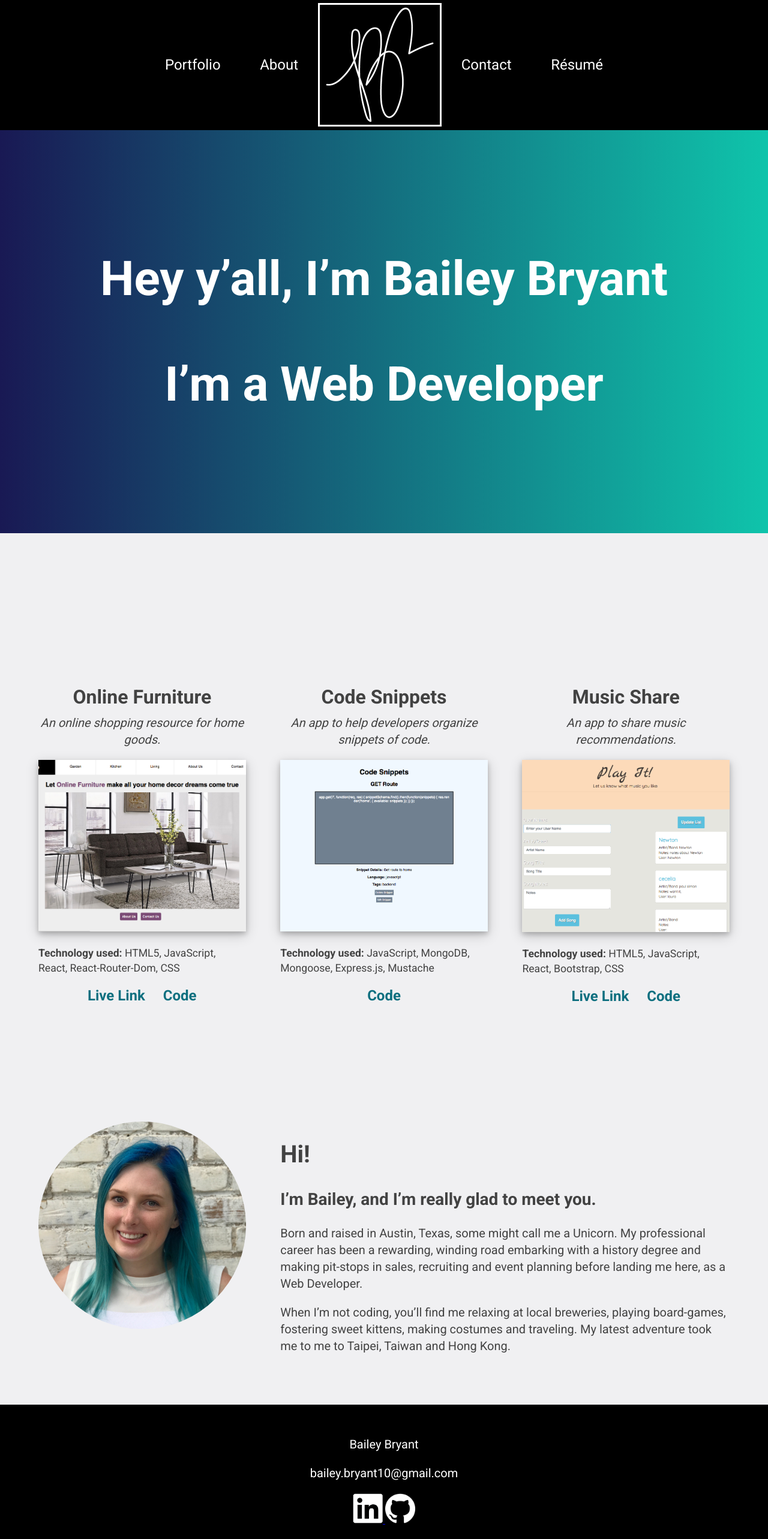
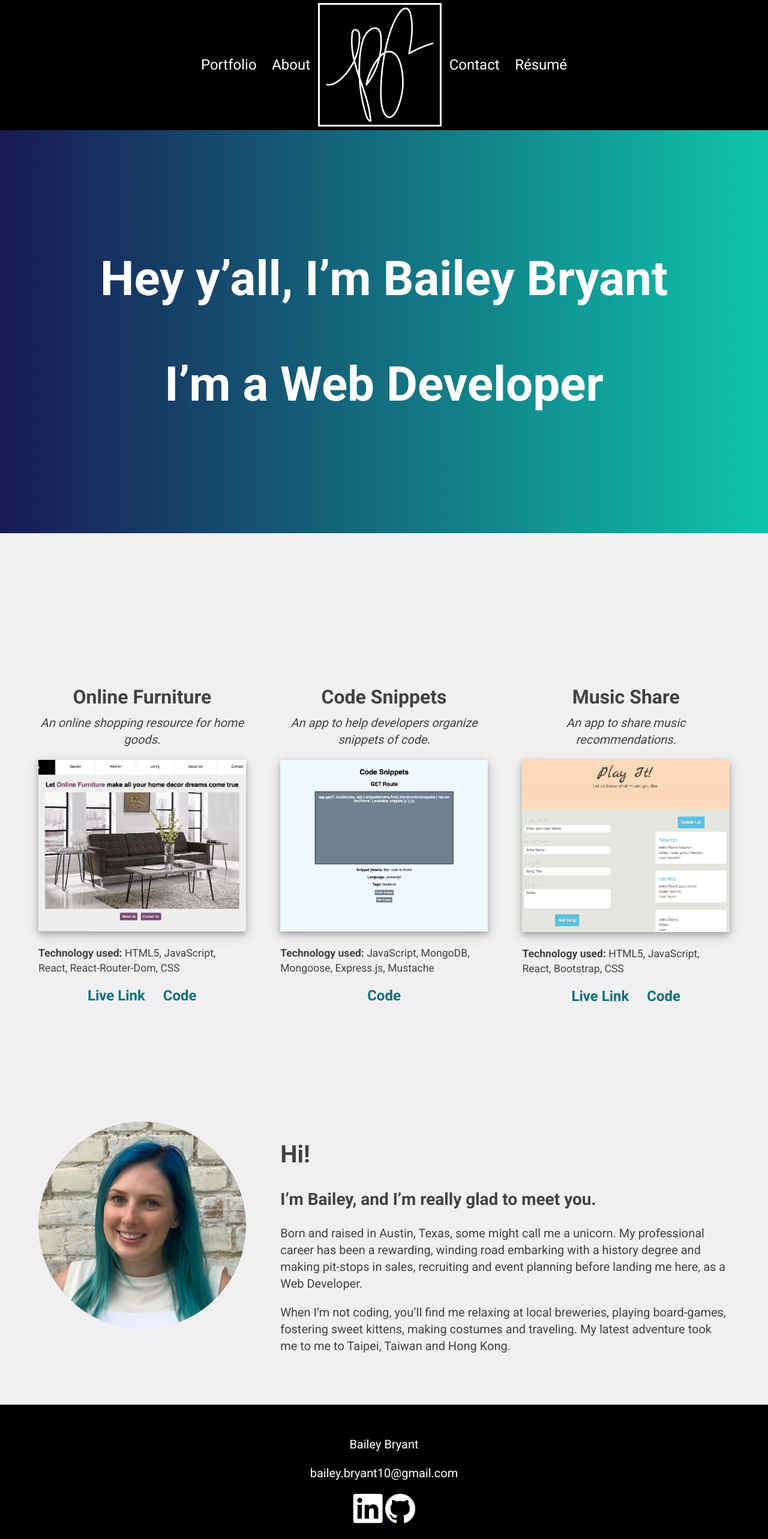
Before and after one commit to bbryant7/BB-Portfolio, a React (Create React App) app: page / in a window 1280 px wide. Shown: the top 2566 px of the page at 60% size. Built offline with nearby package versions, Linux system fonts and the light colour scheme.

Commit message:
fix bottom-border for desktop size

```diff
--- a/src/components/About.js
+++ b/src/components/About.js
@@ -15,7 +15,7 @@ class About extends Component {
 
           <h2> I’m Bailey, and I’m really glad to meet you. </h2>
 
-          <p> Born and raised in Austin, Texas, some might call me a Unicorn. My professional career has been a rewarding, winding road embarking with a history degree and making pit-stops in sales, recruiting and event planning before landing  me here, as a Web Developer. </p>
+          <p> Born and raised in Austin, Texas, some might call me a unicorn. My professional career has been a rewarding, winding road embarking with a history degree and making pit-stops in sales, recruiting and event planning before landing  me here, as a Web Developer. </p>
 
           <p> When I’m not coding, you’ll find me relaxing at local breweries, playing board-games, fostering sweet kittens, making costumes and traveling. My latest adventure took me to me to Taipei, Taiwan and Hong Kong.</p>
         </div>
--- a/src/styles/index.css
+++ b/src/styles/index.css
@@ -186,8 +186,9 @@ footer {
 
   .nav-link {
     font-size: 24px;
-    padding: 20px;
-
+  }
+  .nav-link:hover {
+    border-bottom: 3px solid #0D6F7F;
   }
 
   #portfolio{
@@ -208,10 +209,6 @@ footer {
     display:flex;
     flex-basis: 100%;
     flex-direction: row;
-  }
-
-  .unicorn {
-    color: #0D6F7F;
   }
 
   .about-picture{
@@ -264,10 +261,6 @@ footer {
       text-align: left;
     }
 
-    .unicorn {
-      color: #0D6F7F;
-    }
-
     .about-picture{
       border-radius: 100%;
       flex-basis: 25%;
```
Also changed, not shown: 1 other file (tests, documents, lock files or other folders).
